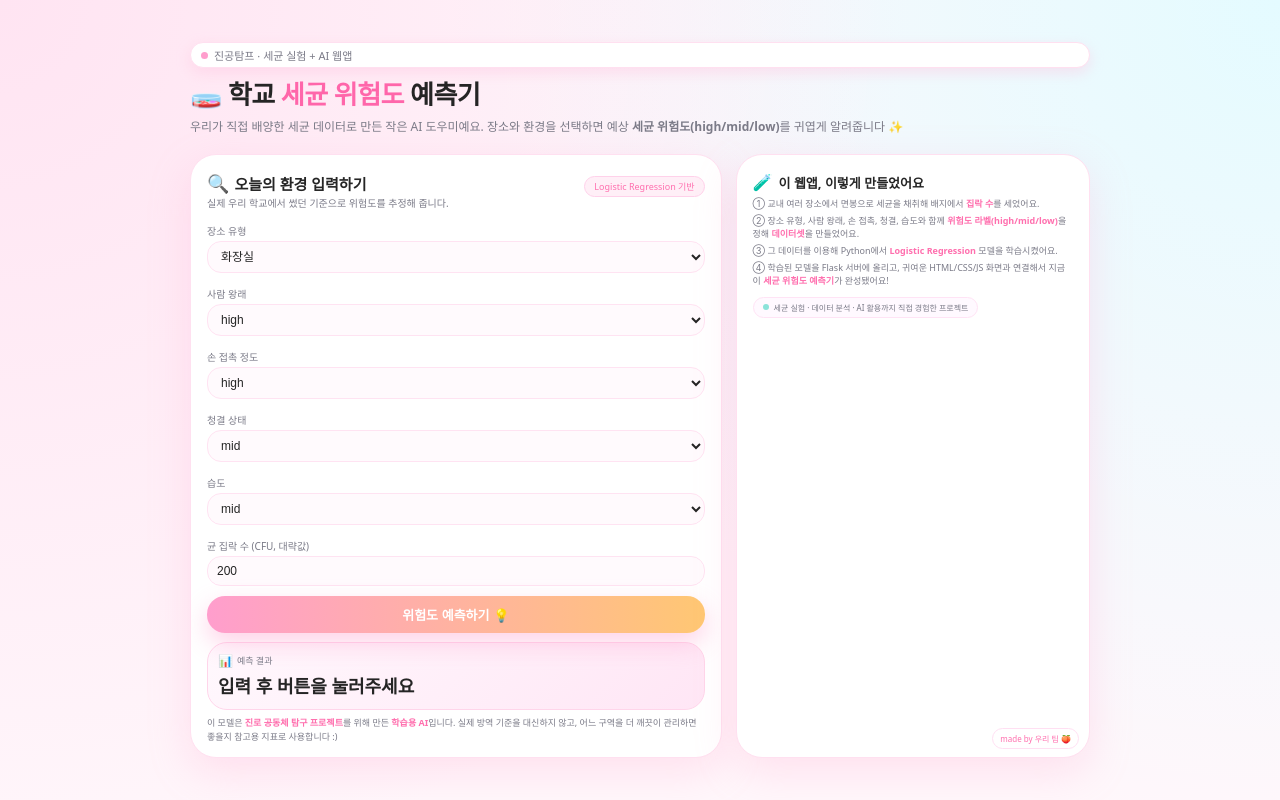
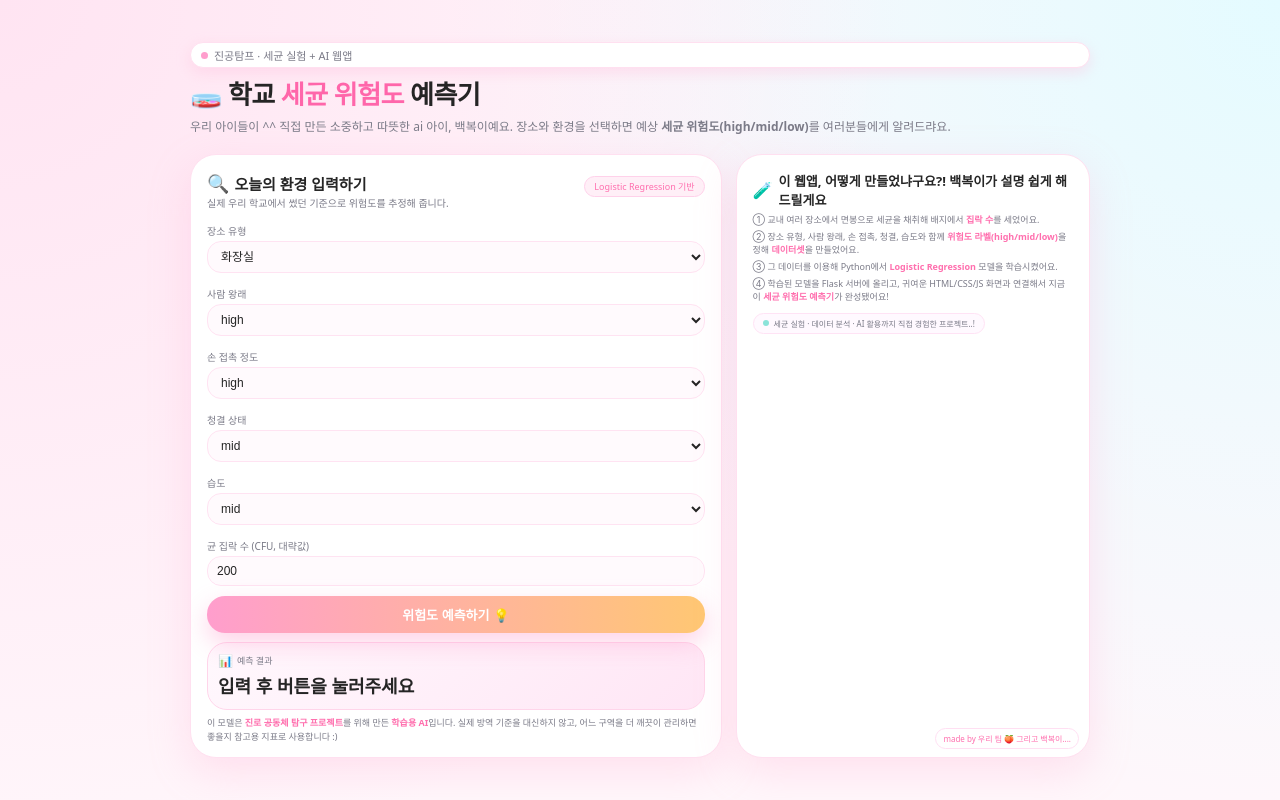
Before and after one commit to bbirabbo0/school-bacteria-ai, a Flask app: page / in a window 1280 px wide. Run offline with Flask 3, Linux system fonts and the light colour scheme; parts of the project's set-up code (start-up, migrations or seed data) failed here and were passed over.

Commit message:
Update index.html

```diff
--- a/templates/index.html
+++ b/templates/index.html
@@ -349,8 +349,8 @@
         학교 <span>세균 위험도</span> 예측기
       </h1>
       <p class="subtitle">
-        우리가 직접 배양한 세균 데이터로 만든 작은 AI 도우미예요.
-        장소와 환경을 선택하면 예상 <b>세균 위험도(high/mid/low)</b>를 귀엽게 알려줍니다 ✨
+        우리 아이들이 ^^ 직접 만든 소중하고 따뜻한 ai 아이, 백복이예요.
+        장소와 환경을 선택하면 예상 <b>세균 위험도(high/mid/low)</b>를 여러분들에게 알려드랴요.
       </p>
     </div>
 
@@ -430,7 +430,7 @@
       <!-- 오른쪽: 프로젝트 설명 -->
       <div class="card">
         <div class="side-title">
-          <span>🧪</span> 이 웹앱, 이렇게 만들었어요
+          <span>🧪</span> 이 웹앱, 어떻게 만들었냐구요?! 백복이가 설명 쉽게 해드릴게요
         </div>
         <ul class="side-list">
           <li>① 교내 여러 장소에서 면봉으로 세균을 채취해 배지에서 <b>집락 수</b>를 세었어요.</li>
@@ -442,10 +442,10 @@
         </ul>
         <div class="side-tag">
           <span class="dot"></span>
-          세균 실험 · 데이터 분석 · AI 활용까지 직접 경험한 프로젝트
+          세균 실험 · 데이터 분석 · AI 활용까지 직접 경험한 프로젝트..!
         </div>
         <div class="corner-label">
-          made by 우리 팀 🍑
+          made by 우리 팀 🍑 그리고 백복이....
         </div>
       </div>
     </div>
@@ -507,7 +507,7 @@
       } catch (e) {
         const resultEl = document.getElementById("result");
         const detailEl = document.getElementById("detail");
-        resultEl.textContent = "서버와 통신하는 중 문제가 생겼어요 💦";
+        resultEl.textContent = "서버와 통신하는 중 문제가 생겼어요 ㅋ 다시 들어가세여 💦";
         resultEl.className = "result-main";
         detailEl.textContent = "";
       }
```
